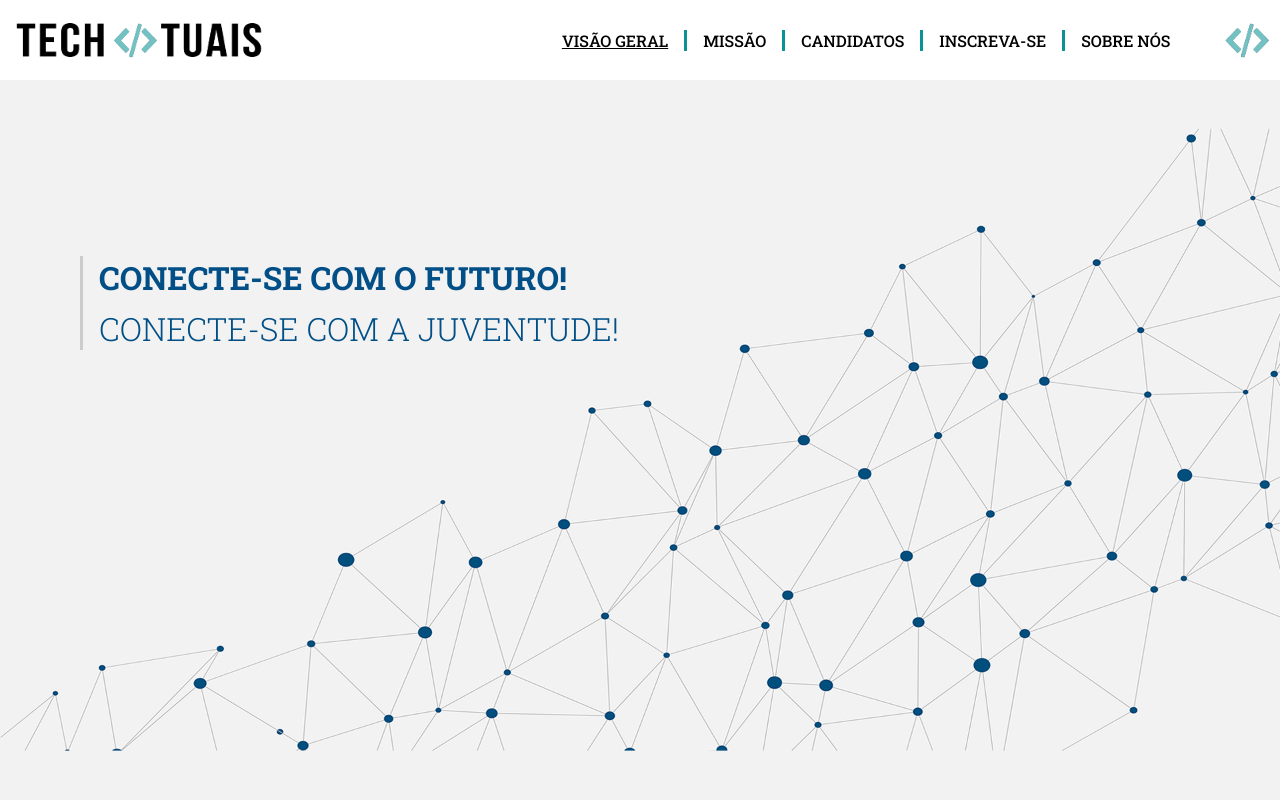
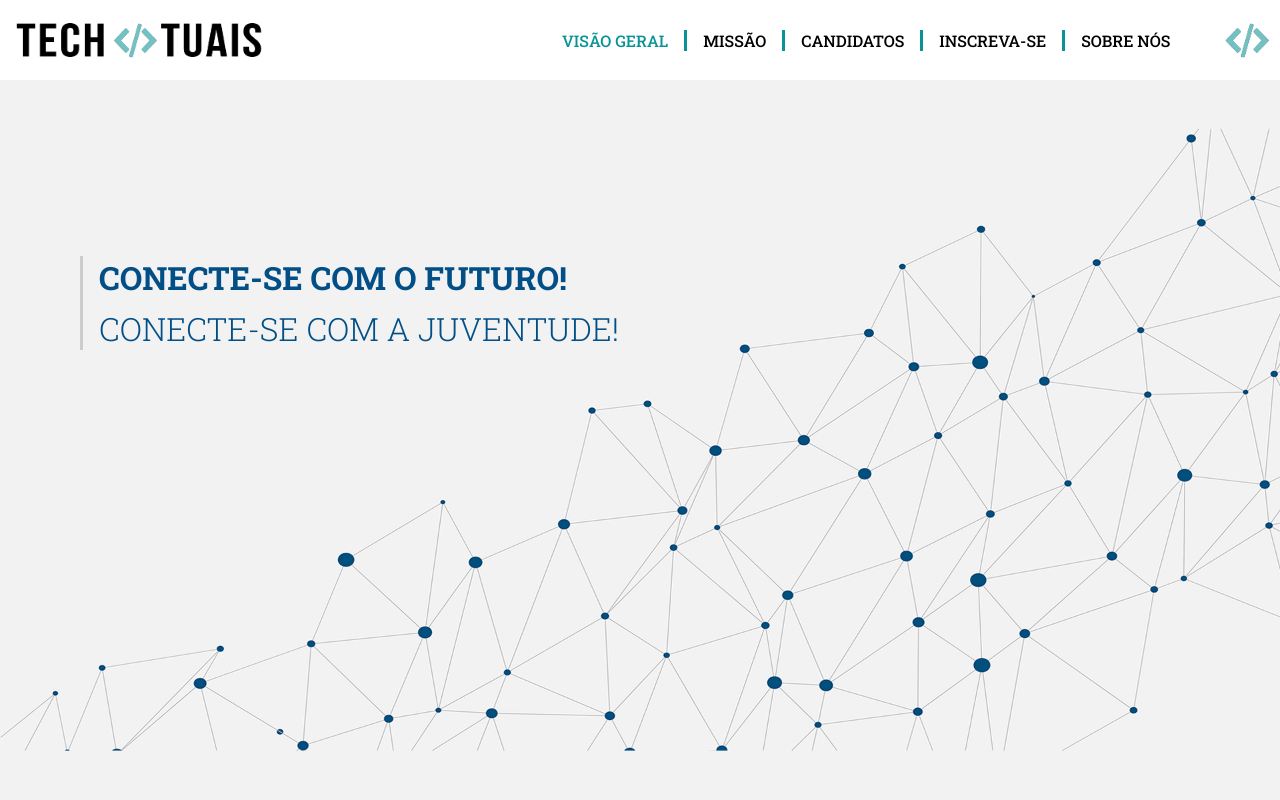
Before and after one commit to TECHTUAIS/TECHTUAIS, a plain HTML site: page index.html in a window 1280 px wide. In both pictures the pointer is over the link "VISÃO GERAL". Shown: the top 800 px of the page. Drawn offline with nearby package versions, Linux system fonts and the light colour scheme.

Commit message:
Corrigindo hover do texto

```diff
--- a/css/stylesHeader.css
+++ b/css/stylesHeader.css
@@ -41,7 +41,7 @@
 }
 
 .header__nav a:hover {
-  text-decoration: underline;
+  color: #0a9396;
 }
 
 .header__symbol {
```
